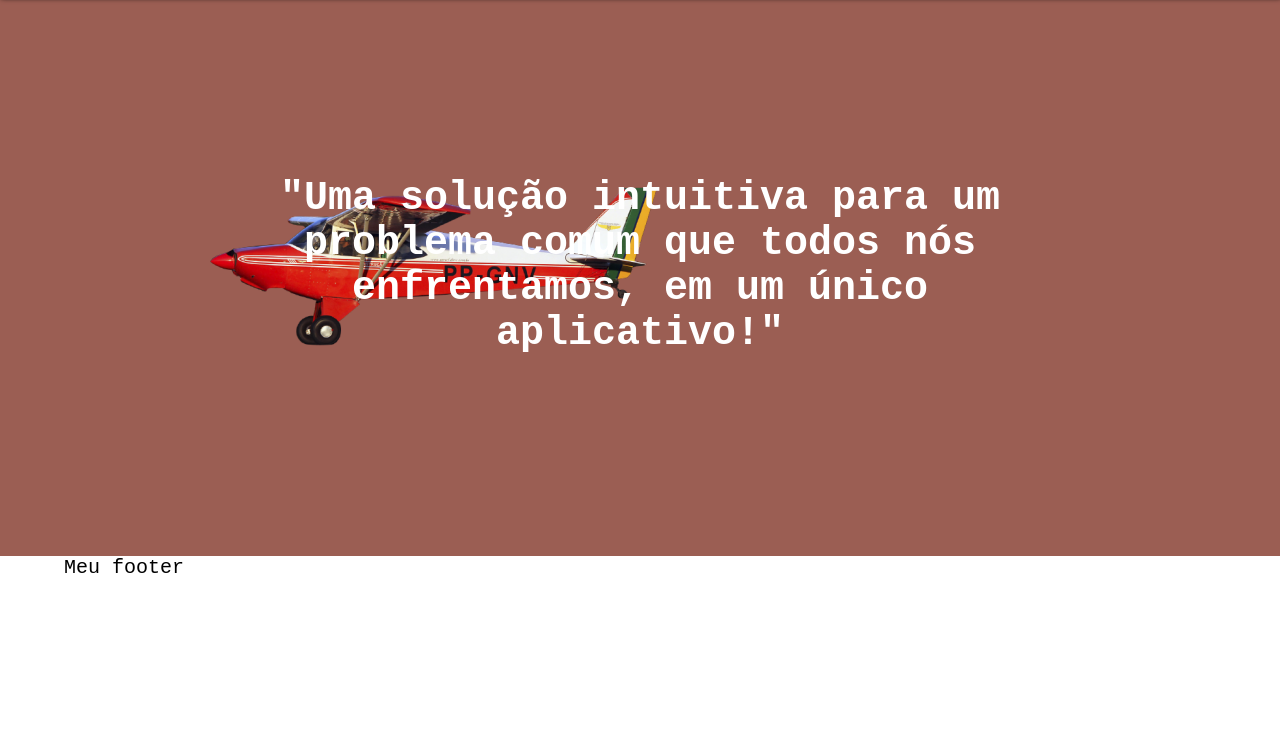
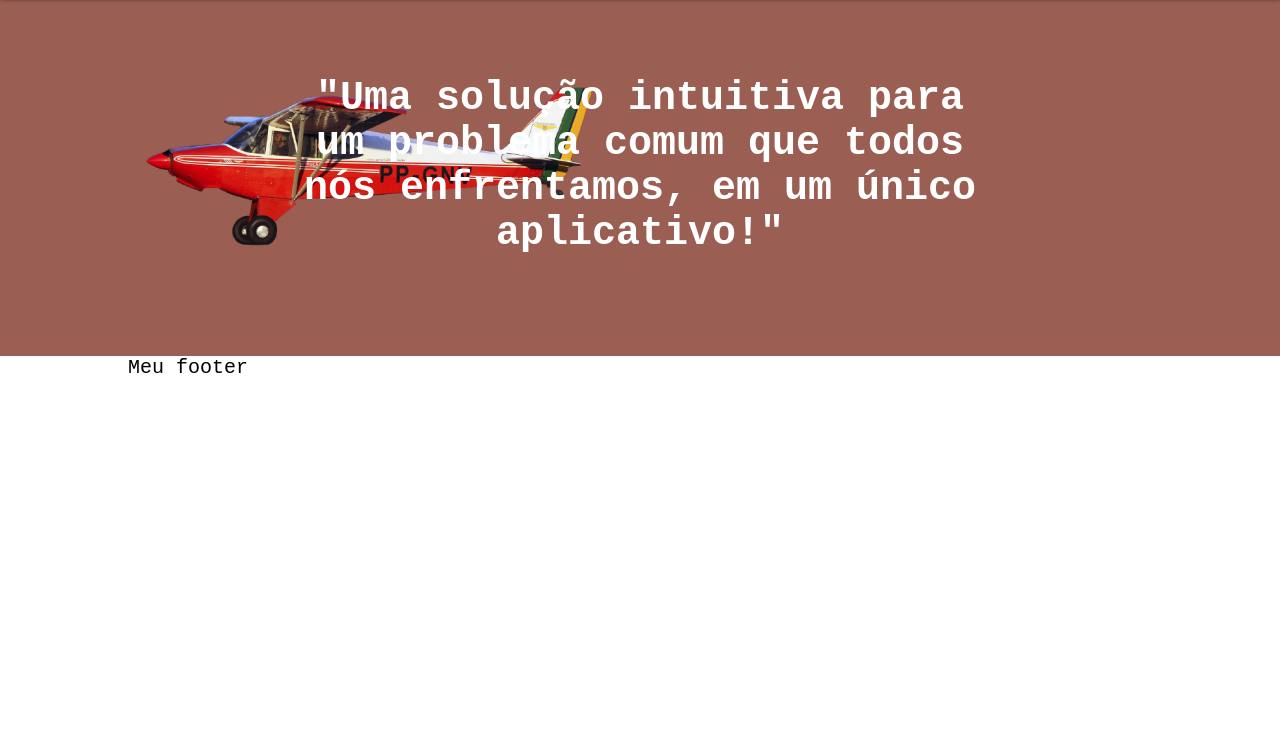
Before and after one commit to celsobastos/web-front-end-28-06-2022, a plain HTML site: page public/index.html in a window 1280 px wide. Shown: the part 70-800 px from the top of the page. Drawn offline with nearby package versions, Linux system fonts and the light colour scheme.

Commit message:
animation

```diff
--- a/public/index.html
+++ b/public/index.html
@@ -35,10 +35,12 @@
         </div>
     </header>
     <aside class="tvt">
-        <div class="container">
-            <h2 class="h2">
-                "Uma solução intuitiva para um problema comum que todos nós enfrentamos, em um único aplicativo!"
-            </h2>
+        <div class="animation-airplan">
+            <div class="container">
+                <h2 class="h2">
+                    "Uma solução intuitiva para um problema comum que todos nós enfrentamos, em um único aplicativo!"
+                </h2>
+            </div>
         </div>
     </aside>
     <footer>
--- a/src/css/style.css
+++ b/src/css/style.css
@@ -22,7 +22,7 @@ html {
 }
 
 .container {
-    width: 90%;
+    width: 80%;
     margin: auto;
 }
 
@@ -151,9 +151,9 @@ o conteudo central do site
     100% {background-color: #d9ff00;}
 }
 
-.tvt .container {
+.tvt .animation-airplan {
     color: #ffffff;
-    padding:200px;
+    padding: 100px 200px;
     margin: 0 auto;
     background-image: url(../img/airplane.png);
     background-repeat: no-repeat;
```
